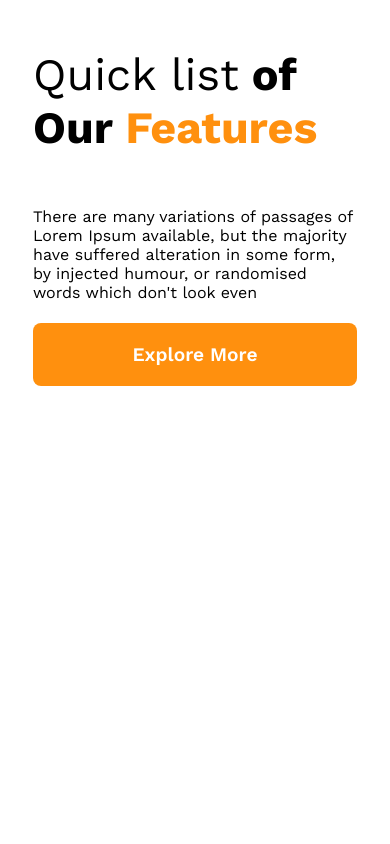
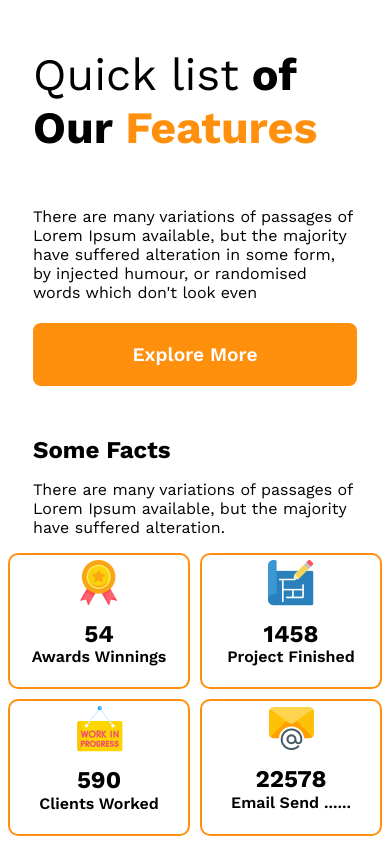
Before and after one commit to Iftekhar12777/G3-architect, a plain HTML site: page index.html in a window 390 px wide. Shown: the part 2195-3039 px from the top of the page. Before the commit the page ends 2609 px from the top, so only its background shows below. Drawn offline with nearby package versions, Linux system fonts and the light colour scheme.

Commit message:
some facts and achievement added

```diff
--- a/index.html
+++ b/index.html
@@ -65,6 +65,43 @@
 
       </section>
 
+      <section class="some-facts">
+
+              <h1>Some Facts</h1>
+              <P>There are many variations of passages of Lorem Ipsum available, but the majority have suffered alteration.</P>
+
+      </section>
+
+
+      <section class="achievement">
+
+        <div>
+          <img src="images/icons/ribon.png" alt="">
+          <h2 class="achieve-title">54</h2>
+          <p class="achieve-text">Awards Winnings</p>
+        </div>
+
+        <div>
+          <img src="images/icons/projects.png" alt="">
+          <h2 class="achieve-title">1458</h2>
+          <p class="achieve-text">Project Finished</p>
+        </div>
+
+        <div>
+          <img src="images/icons/customers.png" alt="">
+          <h2 class="achieve-title">590</h2>
+          <p class="achieve-text">Clients Worked</p>
+        </div>
+
+        <div>
+          <img src="images/icons/email.png" alt="">
+          <h2 class="achieve-title">22578</h2>
+          <p class="achieve-text">Email Send ......</p>
+        </div>
+
+      </section>
+
+
   </main>
 
   <footer>
--- a/styles/style.css
+++ b/styles/style.css
@@ -117,6 +117,36 @@ color: rgba(255, 144, 14, 1);
 }
 
 
+.some-facts{
+  max-width: 750px;
+  margin-top: 30px;
+}
+.some-facts h1{
+  margin-bottom: 10px;
+}
+
+.achievement{
+  display: flex;
+  justify-content: space-around;
+  margin-top: 70px;
+}
+.achievement div{
+  border:2px solid #FF900E;
+  padding: 20px;
+  text-align: center;
+  border-radius: 10px;
+}
+
+.achievement div img {
+  margin-bottom: -10px;
+}
+
+.achieve-text{
+  margin-top: -20px;
+  font-weight: 600;
+}
+
+
 /* Responsive for small device */
 
 @media screen and (max-width:576px) {
@@ -153,7 +183,26 @@ padding: auto;
     padding: 20px;
   }
 
+  .some-facts{
+    max-width: 350px;
+    /* margin-top: 30px; */
+    padding: 0 25px;
+  }
+
+  .achievement{
+    display: grid;
+    grid-template-columns: repeat(2, 1fr);
+    gap: 10px;
+    margin-top: 10px;
+  }
+
+  .achievement div{
+    padding: 5px;
+  }
+
 }
+
+/* Medium screen */
 
 @media screen and (min-width:577px) and (max-width:980px) {
 
```
